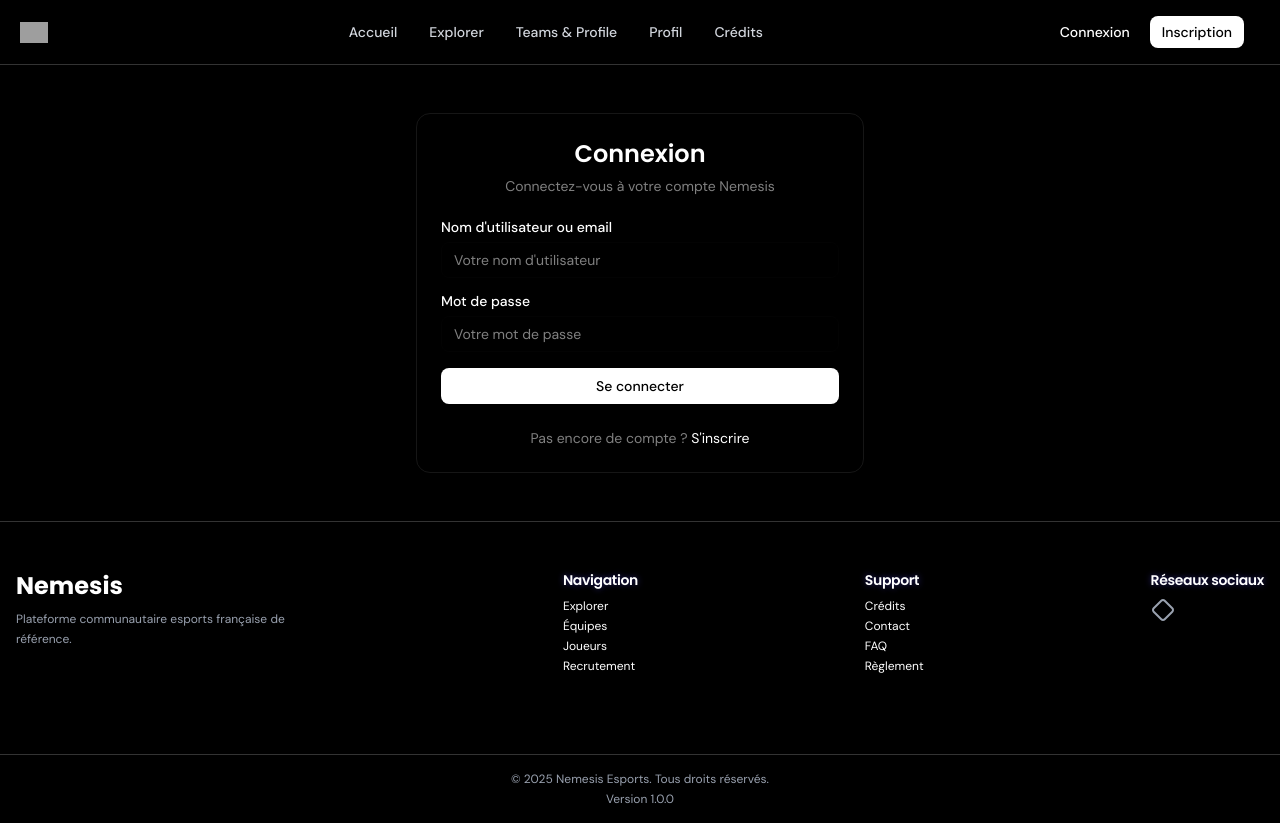
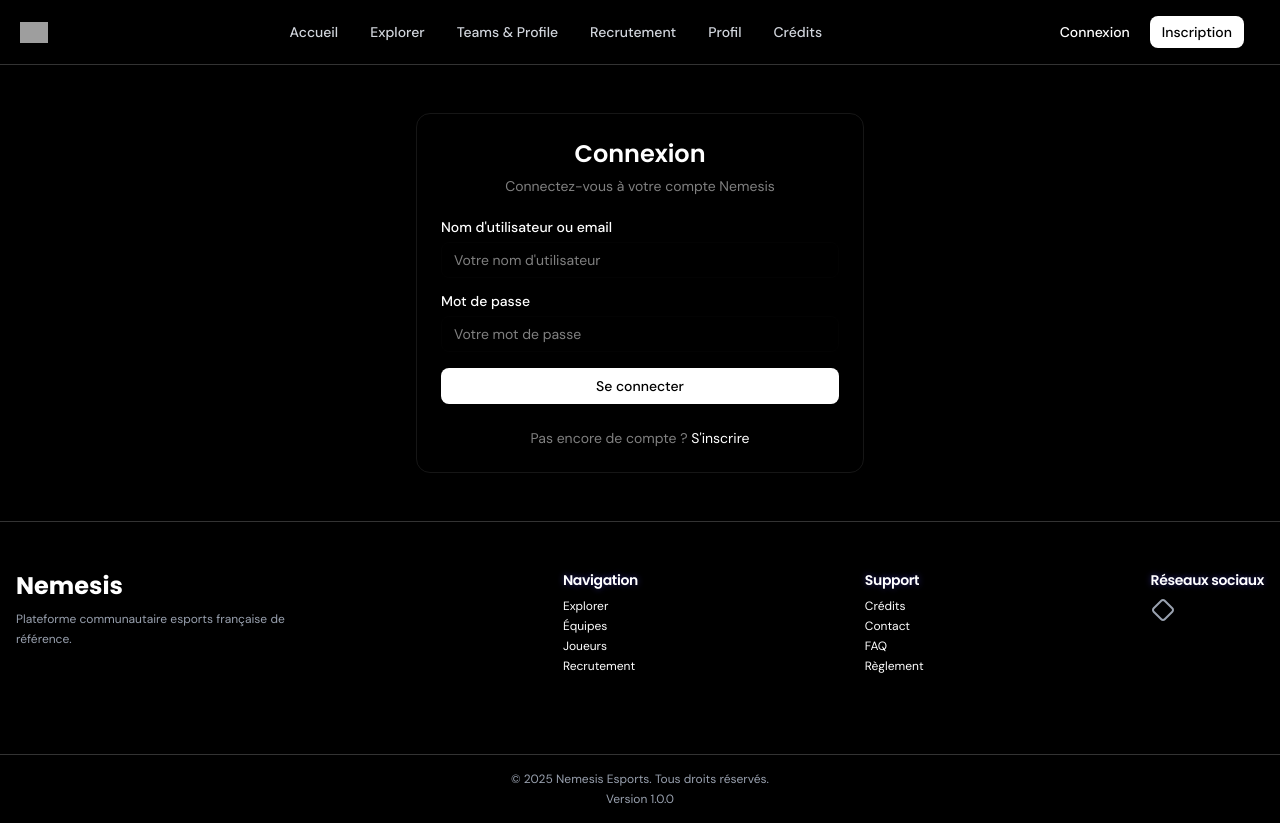
Before and after one commit to lukafaufau/Quantumwebsite, a Next.js app: page /login in a window 1280 px wide. Built offline with nearby package versions, Linux system fonts and the light colour scheme; grey boxes are pictures that could not be loaded.

Commit message:
Updated navbar.tsx

```diff
--- a/components/navbar.tsx
+++ b/components/navbar.tsx
@@ -28,12 +28,12 @@ export function Navbar() {
     { href: "/equipes", label: "Teams & Profile" },
     ...(isAuthenticated
       ? [
-          { href: "/recrutement", label: "Recrutement" },
           ...(user?.role === "admin" || user?.role === "developer"
             ? [{ href: "/admin", label: "Administration" }]
             : []),
         ]
       : []),
+              { href: "/recrutement", label: "Recrutement" },
     { href: "/profil", label: "Profil" },
     { href: "/credits", label: "Crédits" },
   ]
```
